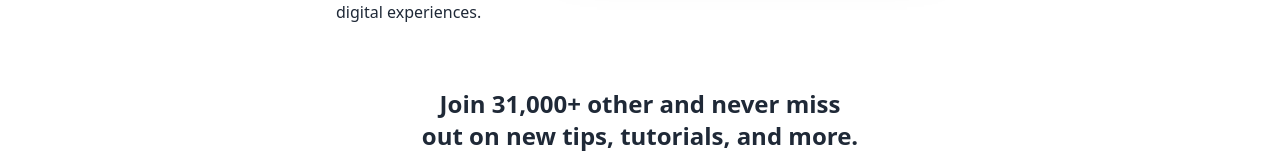
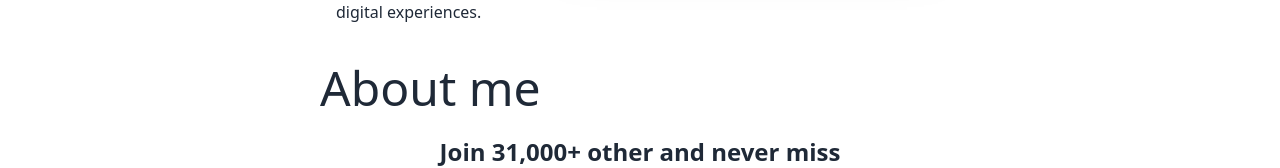
Before and after one commit to Md-Sufian-Jidan/scic-portfolio-01, a React (Vite) app: page / in a window 1280 px wide. Shown: the part 540-708 px from the top of the page. Built offline with nearby package versions, Linux system fonts and the light colour scheme.

Commit message:
footer added

```diff
--- a/src/App.jsx
+++ b/src/App.jsx
@@ -2,6 +2,7 @@ import './App.css'
 import Navbar from './Shared/Navbar'
 import Footer from './Shared/Footer'
 import Banner from './Components/Banner'
+import About from './Components/About'
 
 function App() {
   return (
@@ -9,6 +10,7 @@ function App() {
       <Navbar />
       <div className='max-w-screen-sm mx-auto'>
       <Banner />
+      <About />
       </div>
       <Footer />
     </div>
--- /dev/null
+++ b/src/Components/About.jsx
@@ -0,0 +1,10 @@
+
+const About = () => {
+    return (
+        <div>
+            <h3 className="text-5xl">About me</h3>
+        </div>
+    );
+};
+
+export default About;
```
